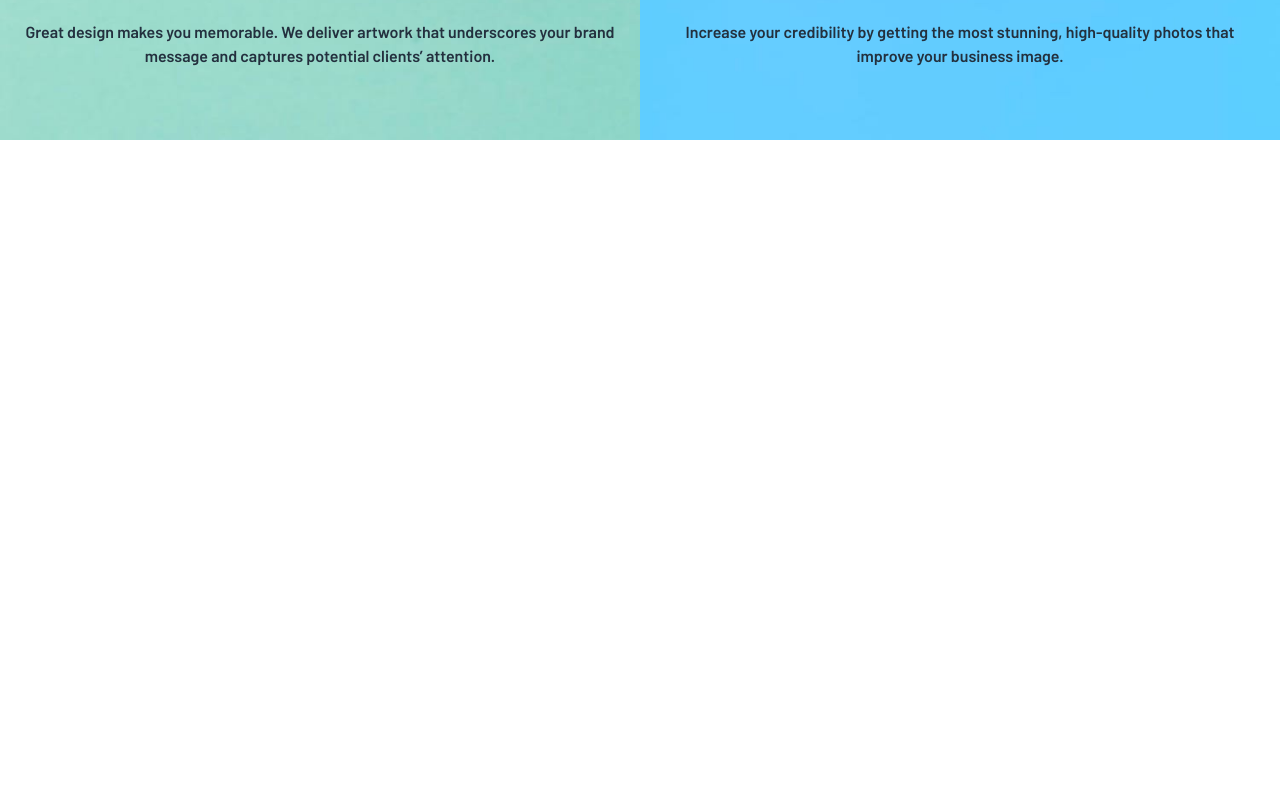
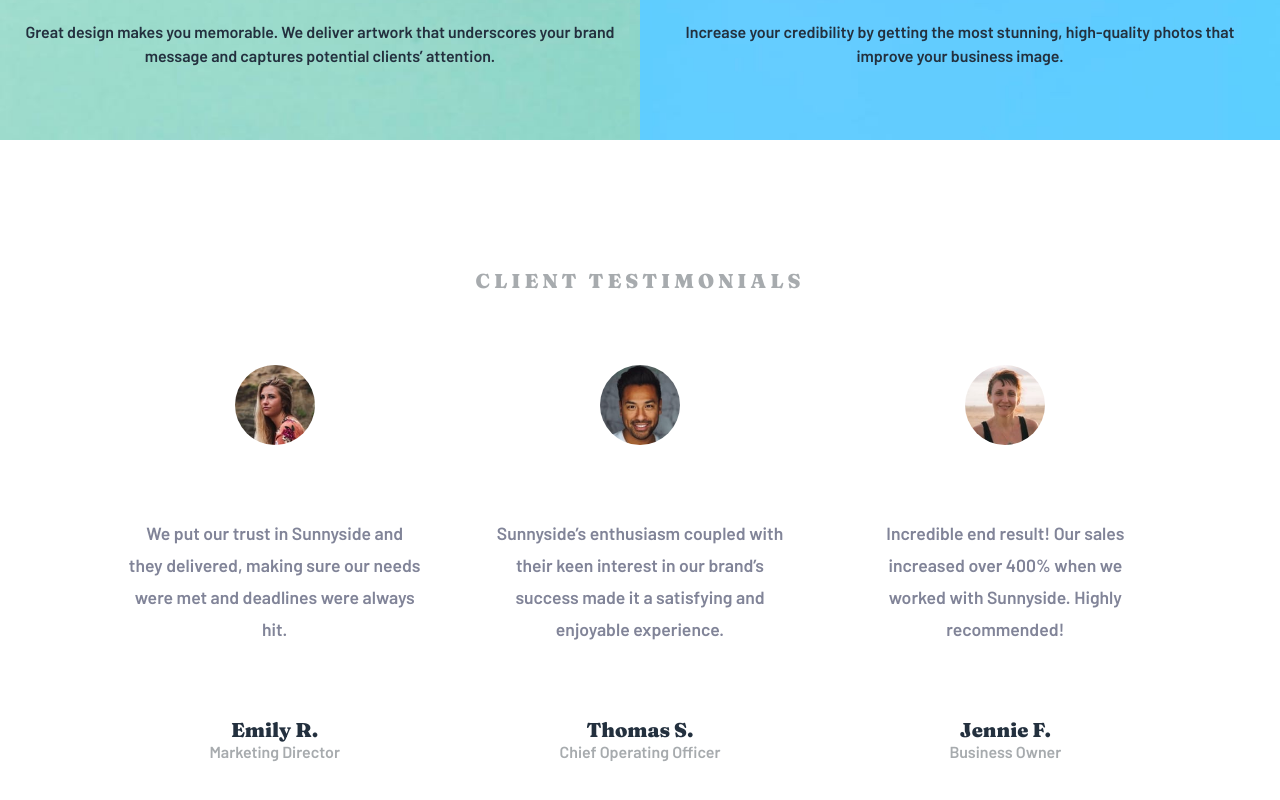
Before and after one commit to sahand-masoleh/fem-22-sunnyside-agency-landing-page, a React (Create React App) app: page / in a window 1280 px wide. Shown: the part 3797-4597 px from the top of the page. Before the commit the page ends 3940 px from the top, so only its background shows below. Built offline with nearby package versions, Linux system fonts and the light colour scheme.

Commit message:
[CSS] testimonials

```diff
--- a/src/App.css
+++ b/src/App.css
@@ -26,9 +26,18 @@
 	--gap-1: 1.5rem;
 	--gap-2: 2rem;
 	--gap-3: 4.5rem;
+	--gap-4: 8rem;
 }
 
 body {
+	display: grid;
+	justify-content: center;
+}
+
+.nav-container,
+.main,
+.footer {
+	max-width: 1440px;
 }
 
 .pointer {
--- a/src/App.js
+++ b/src/App.js
@@ -4,6 +4,7 @@
 
 import Hero from "./components/Hero";
 import PointContainer from "./components/Point";
+import TestimonialContainer from "./components/Testimonial";
 
 function App() {
 	return (
@@ -12,7 +13,7 @@
 			<main className="main">
 				<Hero />
 				<PointContainer />
-				<div className="testimonial-container"></div>
+				<TestimonialContainer />
 			</main>
 			<footer className="footer"></footer>
 		</>
--- a/src/components/Point.css
+++ b/src/components/Point.css
@@ -25,7 +25,7 @@
 	display: flex;
 	flex-direction: column;
 	gap: var(--gap-1);
-	width: 100%;
+	width: 100%; /* for the text to cover the width */
 }
 
 .point__overlay--text-only {
--- /dev/null
+++ b/src/components/Testimonial.js
@@ -0,0 +1,55 @@
+import "./Testimonials.css";
+
+var testimonials = [
+	{
+		text: "We put our trust in Sunnyside and they delivered, making sure our needs were met and deadlines were always hit.",
+		client: "Emily R.",
+		position: "Marketing Director",
+		avatar: "emily",
+	},
+	{
+		text: "Sunnyside’s enthusiasm coupled with their keen interest in our brand’s success made it a satisfying and enjoyable experience.",
+		client: "Thomas S.",
+		position: "Chief Operating Officer",
+		avatar: "thomas",
+	},
+	{
+		text: "Incredible end result! Our sales increased over 400% when we worked with Sunnyside. Highly recommended!",
+		client: "Jennie F.",
+		position: "Business Owner",
+		avatar: "jennie",
+	},
+];
+
+function TestimonialContainer() {
+	return (
+		<div className="testimonial-container">
+			<header className="testimonial-container__header font-900">
+				CLIENT TESTIMONIALS
+			</header>
+			<Testimonial testimonial={testimonials[0]} />
+			<Testimonial testimonial={testimonials[1]} />
+			<Testimonial testimonial={testimonials[2]} />
+		</div>
+	);
+}
+
+function Testimonial({ testimonial }) {
+	const { text, client, position, avatar } = testimonial;
+	return (
+		<div className="testimonial">
+			<img
+				src={`./images/image-${avatar}.jpg`}
+				alt=""
+				className="testimonial__avatar"
+			/>
+			<p className="testimonial__text">{text}</p>
+			<div>
+				<h3 className="testimonial__client font-900">{client}</h3>
+				<p className="testimonial__position">{position}</p>
+			</div>
+		</div>
+	);
+}
+
+export default TestimonialContainer;
--- /dev/null
+++ b/src/components/Testimonials.css
@@ -0,0 +1,62 @@
+.testimonial-container {
+	display: flex;
+	flex-wrap: wrap;
+	padding: var(--gap-3) var(--gap-2);
+	gap: var(--gap-3);
+	justify-content: center;
+}
+
+.testimonial-container__header {
+	letter-spacing: 0.25rem;
+	color: var(--grayish-blue);
+}
+
+.testimonial {
+	display: flex;
+	flex-direction: column;
+	align-items: center;
+	gap: var(--gap-1);
+	text-align: center;
+}
+
+.testimonial__avatar {
+	width: 5rem;
+	border-radius: 50%;
+}
+
+.testimonial__text {
+	color: var(--dark-grayish-blue);
+	line-height: 2rem;
+}
+
+.testimonial__position {
+	color: var(--grayish-blue);
+}
+
+@media screen and (min-width: 640px) {
+	.testimonial-container {
+		padding: var(--gap-4) var(--gap-4);
+	}
+
+	.testimonial-container__header {
+		font-size: 1.25rem;
+		width: 100%;
+		text-align: center;
+	}
+
+	.testimonial {
+		flex-basis: 0;
+		flex-grow: 1;
+		gap: var(--gap-3);
+		justify-content: space-between;
+	}
+
+	.testimonial__text {
+		color: var(--dark-grayish-blue);
+		font-size: 1.1rem;
+	}
+
+	.testimonial__client {
+		font-size: 1.25rem;
+	}
+}
```
